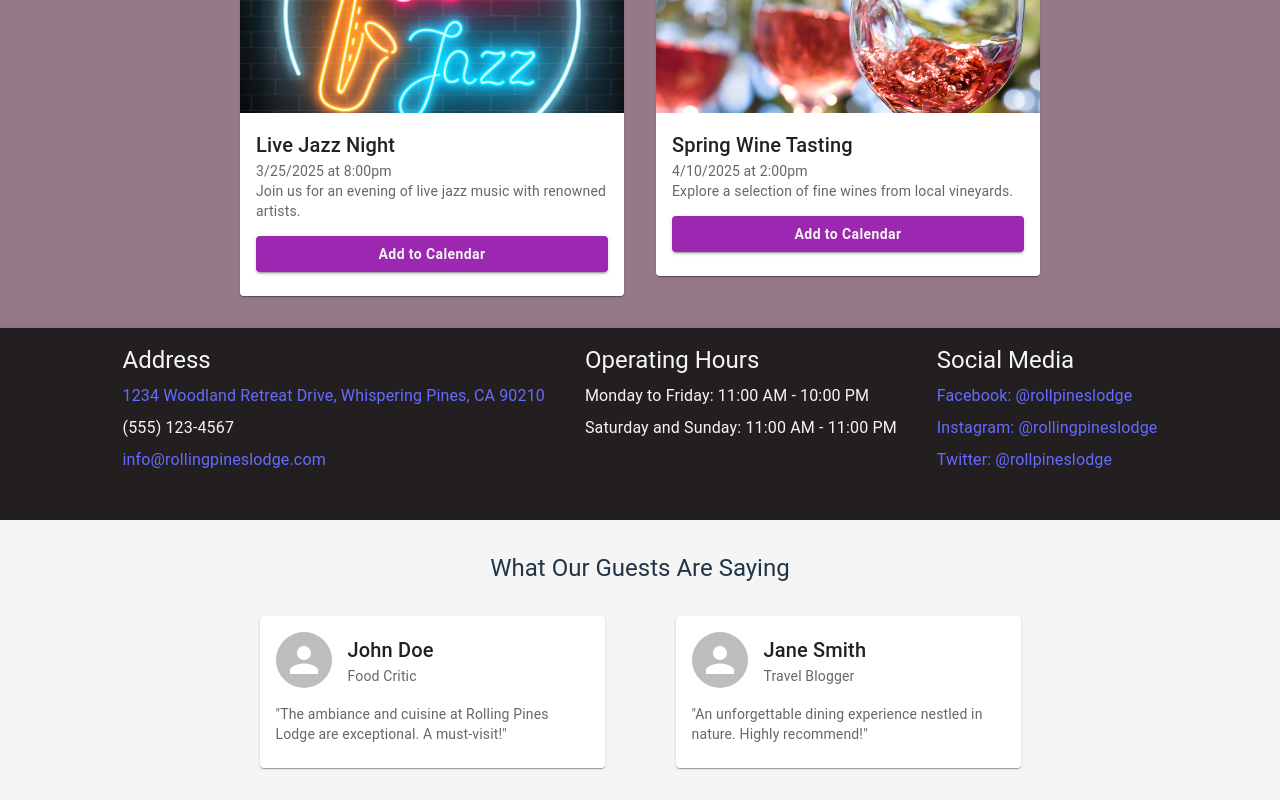
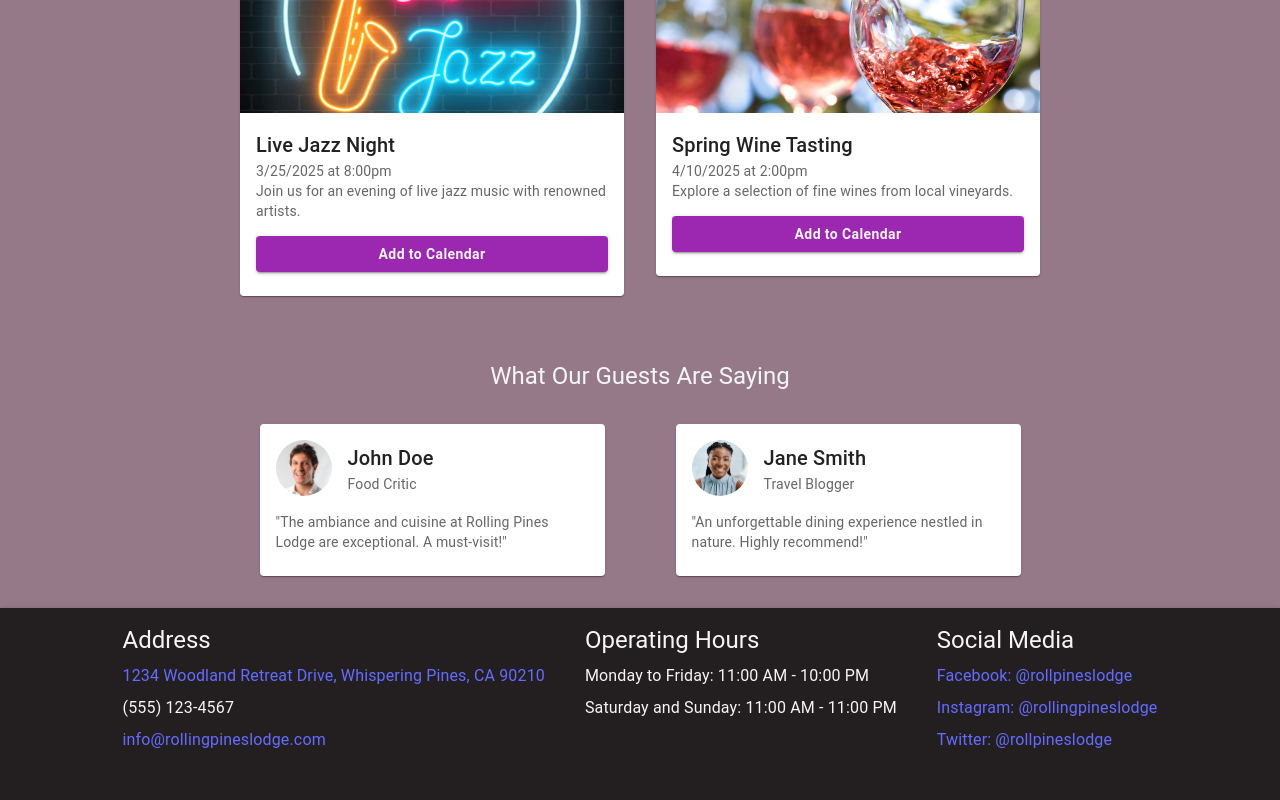
Before and after one commit to Harrison-Holt/rolling-pines-lodge, a React (Vite) app: page / in a window 1280 px wide. Shown: the part 1276-2076 px from the top of the page. Built offline with nearby package versions, Linux system fonts and the light colour scheme.

Commit message:
Initial Commit

```diff
--- a/src/frontend/Review.jsx
+++ b/src/frontend/Review.jsx
@@ -1,14 +1,18 @@
 import React from 'react';
 import { Box, Typography, Card, CardContent, Avatar, Grid } from '@mui/material';
+import critic from '../assets/food_critic.jpg';
+import blogger from '../assets/blogger.jpg';
 
 const testimonials = [
   {
     name: 'John Doe',
+    image: critic,
     title: 'Food Critic',
     review: 'The ambiance and cuisine at Rolling Pines Lodge are exceptional. A must-visit!',
   },
   {
     name: 'Jane Smith',
+    image: blogger,
     title: 'Travel Blogger',
     review: 'An unforgettable dining experience nestled in nature. Highly recommend!',
   },
@@ -16,7 +20,7 @@ const testimonials = [
 
 function Testimonials() {
   return (
-    <Box sx={{ padding: 4, backgroundColor: '#f5f5f5' }}>
+    <Box sx={{ padding: 4, backgroundColor: '#967988', color: '#f5f5f5' }}>
       <Typography variant="h5" sx={{ textAlign: 'center', marginBottom: 4 }}>
         What Our Guests Are Saying
       </Typography>
--- a/src/frontend/home.jsx
+++ b/src/frontend/home.jsx
@@ -123,6 +123,7 @@ const featuredDishes = [
           </Grid>
         </Box>
         <UpcomingEvents />
+        <Testimonials/>
         <AppBar position="static" sx={{ backgroundColor: '#231F20' }}>
         <Toolbar sx={{ display: 'flex', justifyContent: 'center', alignItems: 'center' }}>
         <Box sx={{ color: '#f5f5f5', padding: 2, display: 'flex', flexDirection: 'row', justifyContent: 'center', alignItems: 'flex-start'}}>
@@ -151,7 +152,6 @@ const featuredDishes = [
     </Box>
         </Toolbar>
       </AppBar>
-      <Testimonials/>
       </>
     );
   }
```
Also changed, not shown: src/assets/blogger.jpg (added), src/assets/food_critic.jpg (added).
